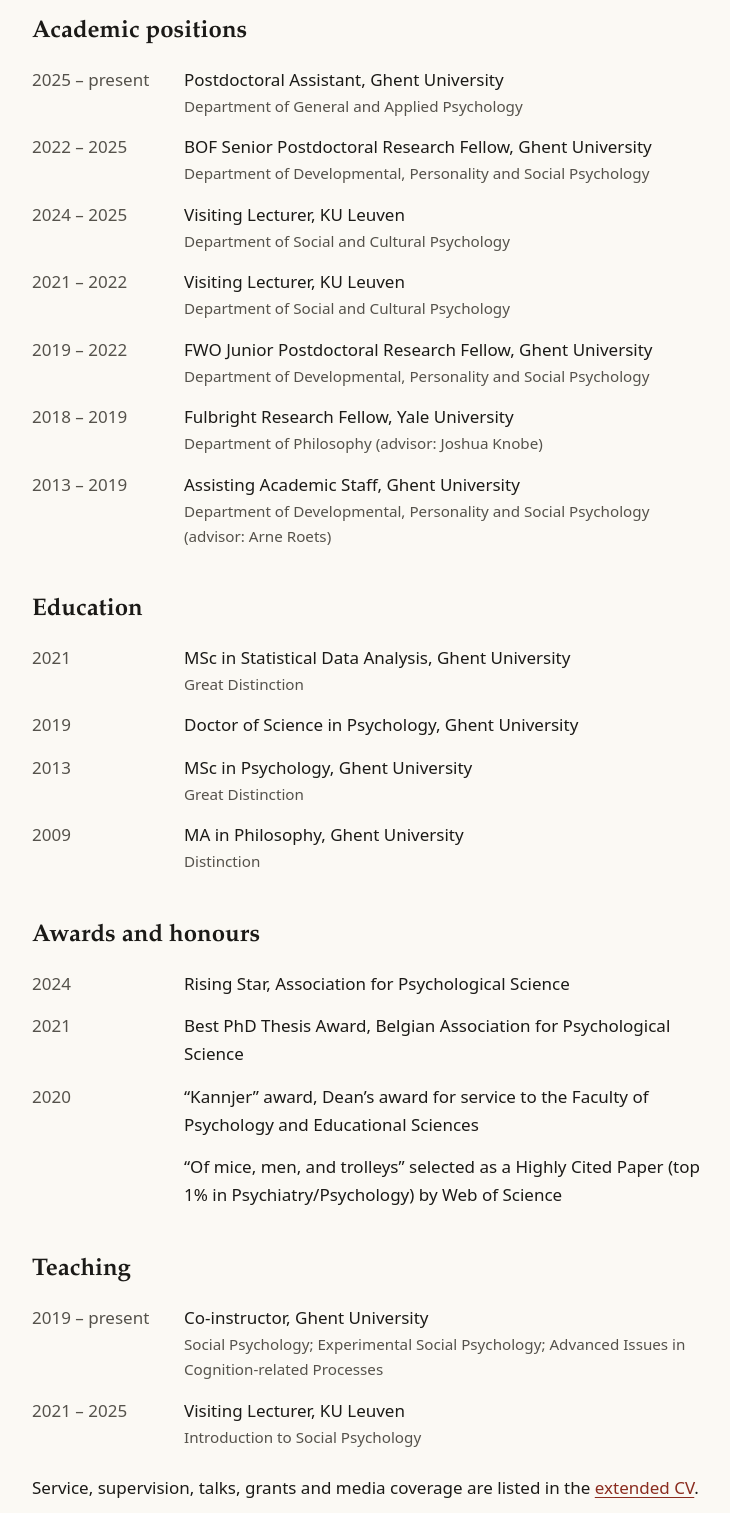
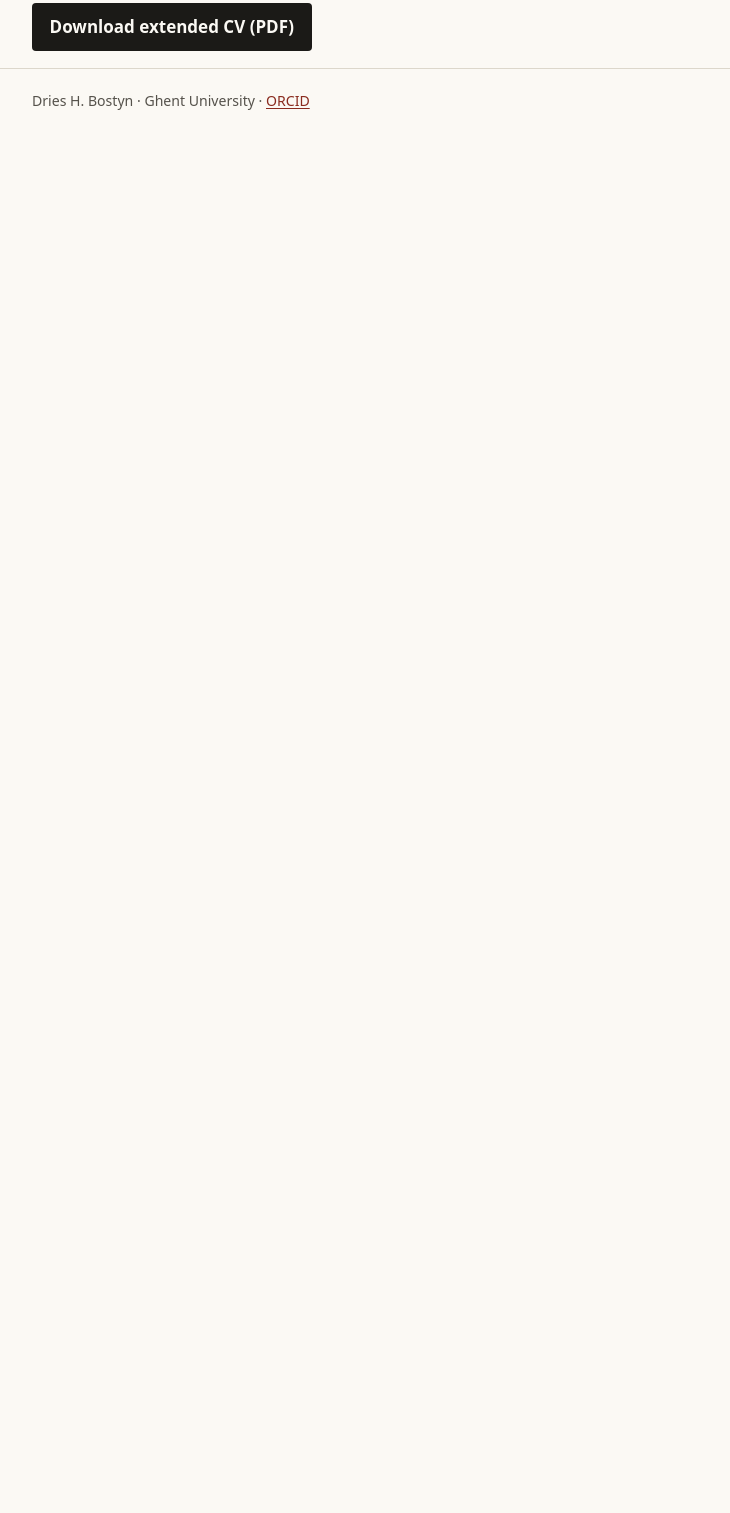
Before and after one commit to dhbostyn/dhbostyn.com, a plain HTML site: page cv.html in a window 1280 px wide. Shown: the part 247-1760 px from the top of the page, without its empty margins (272-1002 px from the left). After the commit the page ends 800 px from the top, so only its background shows below. Drawn offline with Linux system fonts and the light colour scheme.

Commit message:
Simplify CV page to a download of the extended CV
Co-Authored-By: Claude Opus 5.5 <noreply@anthropic.com>

```diff
--- a/cv.html
+++ b/cv.html
@@ -4,7 +4,7 @@
   <meta charset="utf-8">
   <meta name="viewport" content="width=device-width, initial-scale=1">
   <title>CV · Dries H. Bostyn</title>
-  <meta name="description" content="Short curriculum vitae of Dries H. Bostyn, with a download of the extended CV.">
+  <meta name="description" content="Curriculum vitae of Dries H. Bostyn: download the extended CV (PDF).">
   <link rel="stylesheet" href="assets/style.css">
   <link rel="icon" href="assets/favicon.png" type="image/png">
   <link rel="apple-touch-icon" href="assets/apple-touch-icon.png">
@@ -25,42 +25,8 @@
   <main class="wrap">
     <h1>Curriculum vitae</h1>
     <p>Born in Roeselare, Belgium. Lives and works in Ghent, Belgium.</p>
+    <p>My extended CV lists my academic positions, education, publications, teaching, supervision, talks, grants, awards and media coverage.</p>
     <p><a class="button" href="files/bostyn-cv-extended.pdf">Download extended CV (PDF)</a></p>
-
-    <h2>Academic positions</h2>
-    <ul class="cv-list">
-      <li><span class="when">2025 – present</span><span>Postdoctoral Assistant, Ghent University<span class="where">Department of General and Applied Psychology</span></span></li>
-      <li><span class="when">2022 – 2025</span><span>BOF Senior Postdoctoral Research Fellow, Ghent University<span class="where">Department of Developmental, Personality and Social Psychology</span></span></li>
-      <li><span class="when">2024 – 2025</span><span>Visiting Lecturer, KU Leuven<span class="where">Department of Social and Cultural Psychology</span></span></li>
-      <li><span class="when">2021 – 2022</span><span>Visiting Lecturer, KU Leuven<span class="where">Department of Social and Cultural Psychology</span></span></li>
-      <li><span class="when">2019 – 2022</span><span>FWO Junior Postdoctoral Research Fellow, Ghent University<span class="where">Department of Developmental, Personality and Social Psychology</span></span></li>
-      <li><span class="when">2018 – 2019</span><span>Fulbright Research Fellow, Yale University<span class="where">Department of Philosophy (advisor: Joshua Knobe)</span></span></li>
-      <li><span class="when">2013 – 2019</span><span>Assisting Academic Staff, Ghent University<span class="where">Department of Developmental, Personality and Social Psychology (advisor: Arne Roets)</span></span></li>
-    </ul>
-
-    <h2>Education</h2>
-    <ul class="cv-list">
-      <li><span class="when">2021</span><span>MSc in Statistical Data Analysis, Ghent University<span class="where">Great Distinction</span></span></li>
-      <li><span class="when">2019</span><span>Doctor of Science in Psychology, Ghent University</span></li>
-      <li><span class="when">2013</span><span>MSc in Psychology, Ghent University<span class="where">Great Distinction</span></span></li>
-      <li><span class="when">2009</span><span>MA in Philosophy, Ghent University<span class="where">Distinction</span></span></li>
-    </ul>
-
-    <h2>Awards and honours</h2>
-    <ul class="cv-list">
-      <li><span class="when">2024</span><span>Rising Star, Association for Psychological Science</span></li>
-      <li><span class="when">2021</span><span>Best PhD Thesis Award, Belgian Association for Psychological Science</span></li>
-      <li><span class="when">2020</span><span>“Kannjer” award, Dean’s award for service to the Faculty of Psychology and Educational Sciences</span></li>
-      <li><span class="when"></span><span>“Of mice, men, and trolleys” selected as a Highly Cited Paper (top 1% in Psychiatry/Psychology) by Web of Science</span></li>
-    </ul>
-
-    <h2>Teaching</h2>
-    <ul class="cv-list">
-      <li><span class="when">2019 – present</span><span>Co-instructor, Ghent University<span class="where">Social Psychology; Experimental Social Psychology; Advanced Issues in Cognition-related Processes</span></span></li>
-      <li><span class="when">2021 – 2025</span><span>Visiting Lecturer, KU Leuven<span class="where">Introduction to Social Psychology</span></span></li>
-    </ul>
-
-    <p>Service, supervision, talks, grants and media coverage are listed in the <a href="files/bostyn-cv-extended.pdf">extended CV</a>.</p>
   </main>
 
   <footer class="site-footer">
```
